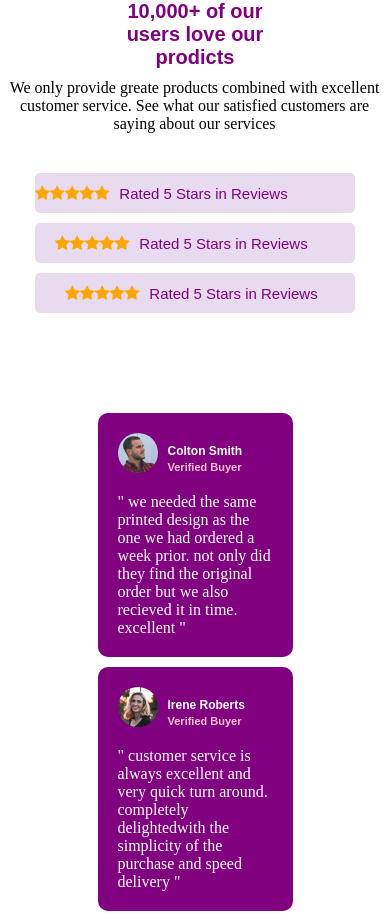
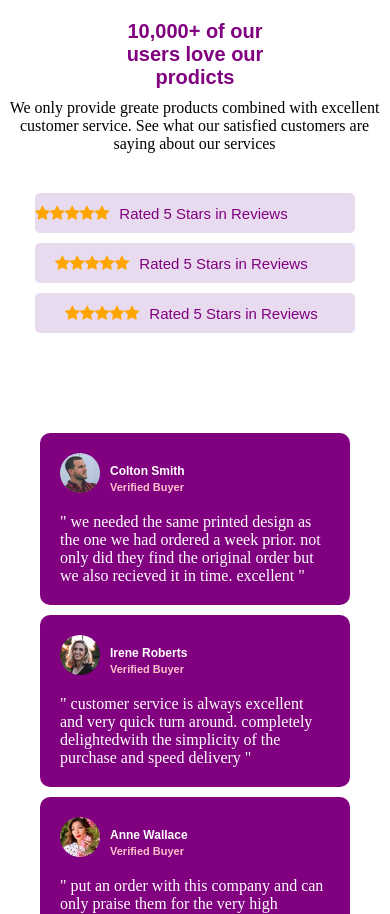
Before and after one commit to RayHub1/social-project, a plain HTML site: page index.html in a window 390 px wide. Shown: the top 914 px of the page. Drawn offline with Linux system fonts and the light colour scheme.

Commit message:
last commit

```diff
--- a/style.css
+++ b/style.css
@@ -155,7 +155,7 @@ a{
     .first-section{
         display: flex;
         flex-direction: column;
-         margin: 0 auto;
+         margin: 20px auto;
         align-items: center;
         justify-content: center;
         text-align: center;
@@ -191,8 +191,8 @@ a{
      }
      .second-section{
         flex-direction: column;
-        width: 50%;
-        margin:100px auto;
+        /* width: 50%; */
+        margin:100px 40px;
         /* align-content: center */
      }
      .card1{
@@ -210,7 +210,6 @@ a{
         margin-bottom: 10px;
         margin-top: 0px;
         border-radius: 10px;
-        margin-left: 0px;
         color: white;
 
     }
```
